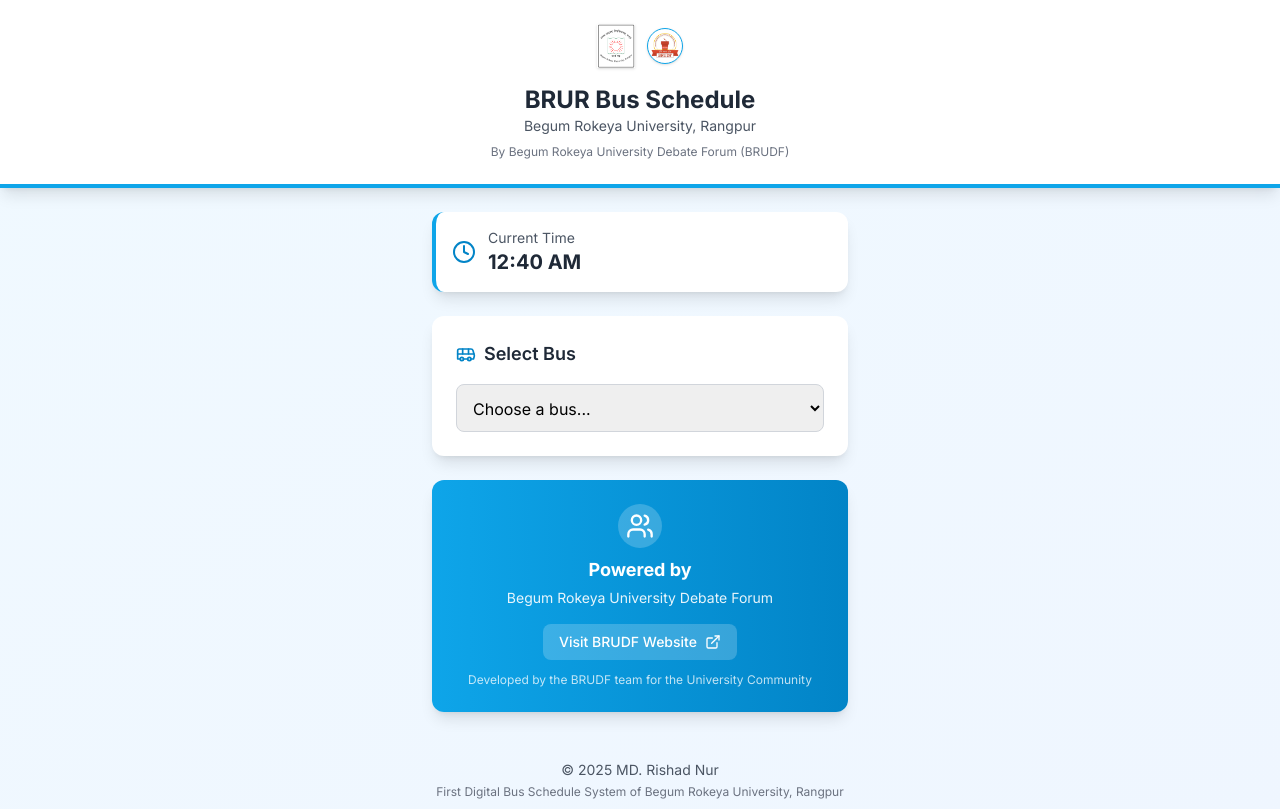
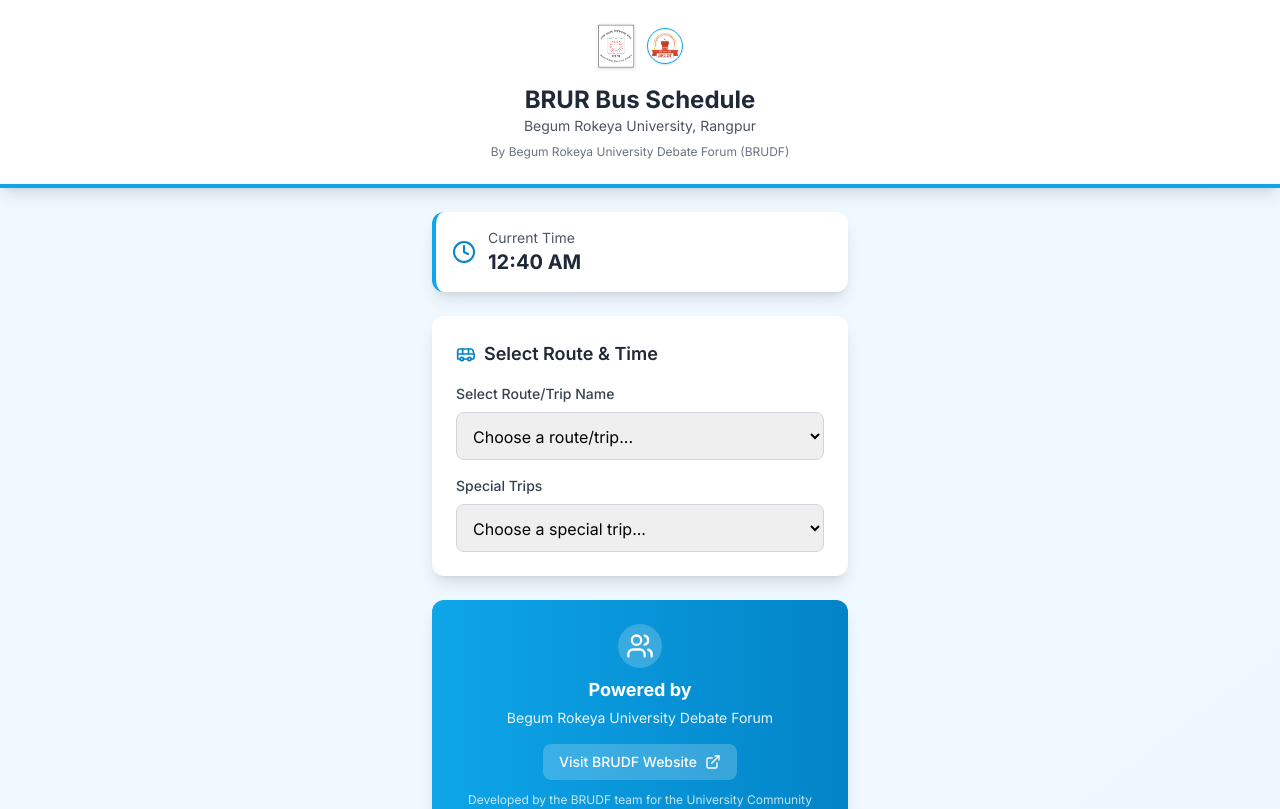
Before and after one commit to Rishad-007/BRUR-Bus-App, a React (Vite) app: page / in a window 1280 px wide. Shown: the top 809 px of the page. Built offline with nearby package versions, Linux system fonts and the light colour scheme.

Commit message:
final version 1.0

```diff
--- a/src/App.tsx
+++ b/src/App.tsx
@@ -47,8 +47,22 @@
 type BusSchedule = {
   id: string;
   name: string;
+  "Start Time": string;
   schedule: BusScheduleStop[];
 };
+
+// Helper to extract unique route/trip names from buses
+function getUniqueRouteNames(buses: BusSchedule[]) {
+  return Array.from(new Set(buses.map((bus) => bus.name)));
+}
+
+// Helper to check if a bus is a special trip
+function isSpecialTrip(bus: BusSchedule) {
+  return (
+    bus.name.toLowerCase().includes("library trip") ||
+    bus.name.toLowerCase().includes("saturday special trip")
+  );
+}
 
 interface SelectedBusInfo {
   bus: BusSchedule | null;
@@ -56,6 +70,8 @@
 }
 
 function App() {
+  const [selectedRoute, setSelectedRoute] = useState<string>("");
+  const [selectedTimeBusId, setSelectedTimeBusId] = useState<string>("");
   const [selectedBusInfo, setSelectedBusInfo] = useState<SelectedBusInfo>({
     bus: null,
     selectedStop: null,
@@ -63,28 +79,65 @@
   const [currentTime, setCurrentTime] = useState(new Date());
   const [isLoading, setIsLoading] = useState(false);
 
+  // Prepare route and special trip lists
+
+  const allBuses: BusSchedule[] = busSchedulesData.buses;
+  const specialTrips = allBuses.filter(isSpecialTrip);
+  const routeBuses = allBuses.filter((bus) => !isSpecialTrip(bus));
+  // Get unique route/trip names
+  const routeNames = getUniqueRouteNames(routeBuses);
+
+  // Get buses for selected route name
+  const busesForSelectedRoute = selectedRoute
+    ? routeBuses.filter((bus) => bus.name === selectedRoute)
+    : [];
+
   // Update current time every minute
   useEffect(() => {
     const timer = setInterval(() => {
       setCurrentTime(new Date());
     }, 60000); // Update every minute
-
-    // Also update immediately on mount
     setCurrentTime(new Date());
-
     return () => clearInterval(timer);
   }, []);
 
-  const handleBusChange = (busId: string) => {
+  // Handle route selection
+  const handleRouteChange = (routeName: string) => {
+    setSelectedRoute(routeName);
+    setSelectedTimeBusId("");
+    setSelectedBusInfo({ bus: null, selectedStop: null });
+  };
+
+  // Handle time selection for route
+  const handleTimeChange = (busId: string) => {
     setIsLoading(true);
     try {
-      const bus = busSchedulesData.buses.find((b: any) => b.id === busId);
+      const bus = allBuses.find((b) => b.id === busId);
+      setSelectedTimeBusId(busId);
       setSelectedBusInfo({
         bus: bus || null,
         selectedStop: null,
       });
     } catch (error) {
       console.error("Error selecting bus:", error);
+    } finally {
+      setIsLoading(false);
+    }
+  };
+
+  // Handle special trip selection
+  const handleSpecialTripChange = (busId: string) => {
+    setIsLoading(true);
+    try {
+      const bus = specialTrips.find((b) => b.id === busId);
+      setSelectedRoute("");
+      setSelectedTimeBusId(busId);
+      setSelectedBusInfo({
+        bus: bus || null,
+        selectedStop: null,
+      });
+    } catch (error) {
+      console.error("Error selecting special trip:", error);
     } finally {
       setIsLoading(false);
     }
@@ -159,24 +212,77 @@
           </div>
         </div>
 
-        {/* Bus Selection */}
+        {/* Bus Selection (Two-step: Route then Time) */}
         <div className="bg-white rounded-xl shadow-lg p-6">
           <h2 className="text-lg font-semibold text-gray-800 mb-4 flex items-center">
             <BusIcon className="w-5 h-5 mr-2 text-university-600" />
-            Select Bus
+            Select Route & Time
             {isLoading && (
               <div className="ml-2 w-4 h-4 border-2 border-university-500 border-t-transparent rounded-full animate-spin"></div>
             )}
           </h2>
+
+          {/* Route selection */}
+          <label className="block mb-2 text-sm font-medium text-gray-700">
+            Select Route/Trip Name
+          </label>
           <select
-            value={selectedBusInfo.bus?.id || ""}
-            onChange={(e) => handleBusChange(e.target.value)}
+            value={selectedRoute}
+            onChange={(e) => handleRouteChange(e.target.value)}
             disabled={isLoading}
-            aria-label="Select a bus route"
+            aria-label="Select a route name"
+            className="w-full p-3 mb-4 border border-gray-300 rounded-lg focus:ring-2 focus:ring-university-500 focus:border-transparent disabled:opacity-50 disabled:cursor-not-allowed"
+          >
+            <option value="">Choose a route/trip...</option>
+            {routeNames.map((route) => (
+              <option key={route} value={route}>
+                {route}
+              </option>
+            ))}
+          </select>
+
+          {/* Time selection for selected route */}
+          {selectedRoute && (
+            <>
+              <label className="block mb-2 text-sm font-medium text-gray-700">
+                Select Start Time
+              </label>
+              <select
+                value={selectedTimeBusId}
+                onChange={(e) => handleTimeChange(e.target.value)}
+                disabled={isLoading}
+                aria-label="Select a time for the route"
+                className="w-full p-3 mb-4 border border-gray-300 rounded-lg focus:ring-2 focus:ring-university-500 focus:border-transparent disabled:opacity-50 disabled:cursor-not-allowed"
+              >
+                <option value="">Choose a time...</option>
+                {busesForSelectedRoute.map((bus) => (
+                  <option key={bus.id} value={bus.id}>
+                    {bus["Start Time"] || "Unknown"}
+                  </option>
+                ))}
+              </select>
+            </>
+          )}
+
+          {/* Special Trips */}
+          <label className="block mb-2 text-sm font-medium text-gray-700">
+            Special Trips
+          </label>
+          <select
+            value={
+              selectedRoute === "" &&
+              selectedTimeBusId &&
+              specialTrips.some((b) => b.id === selectedTimeBusId)
+                ? selectedTimeBusId
+                : ""
+            }
+            onChange={(e) => handleSpecialTripChange(e.target.value)}
+            disabled={isLoading}
+            aria-label="Select a special trip"
             className="w-full p-3 border border-gray-300 rounded-lg focus:ring-2 focus:ring-university-500 focus:border-transparent disabled:opacity-50 disabled:cursor-not-allowed"
           >
-            <option value="">Choose a bus...</option>
-            {busSchedulesData.buses.map((bus: any) => (
+            <option value="">Choose a special trip...</option>
+            {specialTrips.map((bus) => (
               <option key={bus.id} value={bus.id}>
                 {bus.name}
               </option>
--- a/src/data/busSchedules.json
+++ b/src/data/busSchedules.json
@@ -2,7 +2,8 @@
   "buses": [
     {
       "id": "route4-8-10am",
-      "name": "Route 4 (Campus-DC_Mor-Campus) - 8:10pm",
+      "name": "Route 4 (Campus-DC_Mor-Campus)",
+      "Start Time": "8:10am",
       "schedule": [
         { "Time": "8:10", "Stopage": "University Campus" },
         { "Time": "8:14", "Stopage": "Modern Mor" },
@@ -24,7 +25,8 @@
     },
     {
       "id": "route4-9-10am",
-      "name": "Route 4 (Campus-DC_Mor-Campus) - 9:10am",
+      "name": "Route 4 (Campus-DC_Mor-Campus)",
+      "Start Time": "9:10am",
       "schedule": [
         { "Time": "9:10", "Stopage": "University Campus" },
         { "Time": "9:14", "Stopage": "Modern Mor" },
@@ -46,7 +48,8 @@
     },
     {
       "id": "route4-11-10am",
-      "name": "Route 4 (Campus-DC_Mor-Campus) - 11:10am",
+      "name": "Route 4 (Campus-DC_Mor-Campus)",
+      "Start Time": "11:10am",
       "schedule": [
         { "Time": "11:10", "Stopage": "University Campus" },
         { "Time": "11:14", "Stopage": "Modern Mor" },
@@ -68,7 +71,8 @@
     },
     {
       "id": "route4-1-30pm",
-      "name": "Route 4 (Campus-DC_Mor-Campus) - 1:30pm",
+      "name": "Route 4 (Campus-DC_Mor-Campus)",
+      "Start Time": "1:30pm",
       "schedule": [
         { "Time": "13:30", "Stopage": "University Campus" },
         { "Time": "13:34", "Stopage": "Modern Mor" },
@@ -90,7 +94,8 @@
     },
     {
       "id": "route4-3-30pm",
-      "name": "Route 4 (Campus-DC_Mor-Campus) - 3:30pm",
+      "name": "Route 4 (Campus-DC_Mor-Campus)",
+      "Start Time": "3:30pm",
       "schedule": [
         { "Time": "15:30", "Stopage": "University Campus" },
         { "Time": "15:34", "Stopage": "Modern Mor" },
@@ -112,7 +117,8 @@
     },
     {
       "id": "route4-5-10pm",
-      "name": "Route 4 (Campus-DC_Mor-Campus) - 5:10pm",
+      "name": "Route 4 (Campus-DC_Mor-Campus)",
+      "Start Time": "5:10pm",
       "schedule": [
         { "Time": "17:10", "Stopage": "University Campus" },
         { "Time": "17:14", "Stopage": "Modern Mor" },
@@ -135,7 +141,8 @@
 
     {
       "id": "Library_trip",
-      "name": "Library Trip 7:10pm",
+      "name": "Library Trip",
+      "Start Time": "7:10pm",
       "schedule": [
         { "Time": "19:10", "Stopage": "University Campus" },
         { "Time": "19:14", "Stopage": "Modern Mor" },
@@ -158,7 +165,8 @@
 
     {
       "id": "route3-5-10pm",
-      "name": "Route 3 (Campus-Bodorgonj-Campus) - 5:10pm",
+      "name": "Route 3 (Campus-Bodorgonj-Campus)",
+      "Start Time": "5:10pm",
       "schedule": [
         { "Time": "17:10", "Stopage": "University Campus" },
         { "Time": "17:10", "Stopage": "Lalbag" },
@@ -198,7 +206,8 @@
     },
     {
       "id": "route3-8-10am",
-      "name": "Route 3 (Campus-Bodorgonj-Campus) - 8:10am",
+      "name": "Route 3 (Campus-Bodorgonj-Campus)",
+      "Start Time": "8:10am",
       "schedule": [
         { "Time": "8:10", "Stopage": "University Campus" },
         { "Time": "8:13", "Stopage": "Modern Mor" },
@@ -238,7 +247,8 @@
     },
     {
       "id": "route2-8-10am",
-      "name": "Route 2 (Campus-Sathmatha-Campus) - 8:10am",
+      "name": "Route 2 (Campus-Sathmatha-Campus)",
+      "Start Time": "8:10am",
       "schedule": [
         { "Time": "8:10", "Stopage": "University Campus" },
         { "Time": "8:16", "Stopage": "Golakata" },
@@ -260,7 +270,8 @@
     },
     {
       "id": "route2-9-10am",
-      "name": "Route 2 (Campus-Sathmatha-Campus) - 9:10am",
+      "name": "Route 2 (Campus-Sathmatha-Campus)",
+      "Start Time": "9:10am",
       "schedule": [
         { "Time": "9:10", "Stopage": "University Campus" },
         { "Time": "9:16", "Stopage": "Golakata" },
@@ -282,7 +293,8 @@
     },
     {
       "id": "route2-11-10am",
-      "name": "Route 2 (Campus-Sathmatha-Campus) - 11:10am",
+      "name": "Route 2 (Campus-Sathmatha-Campus)",
+      "Start Time": "11:10am",
       "schedule": [
         { "Time": "11:10", "Stopage": "University Campus" },
         { "Time": "11:16", "Stopage": "Golakata" },
@@ -304,7 +316,8 @@
     },
     {
       "id": "route2-1-30pm",
-      "name": "Route 2 (Campus-Sathmatha-Campus) - 1:30pm",
+      "name": "Route 2 (Campus-Sathmatha-Campus)",
+      "Start Time": "1:30pm",
       "schedule": [
         { "Time": "13:30", "Stopage": "University Campus" },
         { "Time": "13:36", "Stopage": "Golakata" },
@@ -326,7 +339,8 @@
     },
     {
       "id": "route2-3-30pm",
-      "name": "Route 2 (Campus-Sathmatha-Campus) - 3:30pm",
+      "name": "Route 2 (Campus-Sathmatha-Campus)",
+      "Start Time": "3:30pm",
       "schedule": [
         { "Time": "15:30", "Stopage": "University Campus" },
         { "Time": "15:36", "Stopage": "Golakata" },
@@ -348,7 +362,8 @@
     },
     {
       "id": "route2-5-10pm",
-      "name": "Route 2 (Campus-Sathmatha-Campus) - 5:10pm",
+      "name": "Route 2 (Campus-Sathmatha-Campus)",
+      "Start Time": "5:10pm",
       "schedule": [
         { "Time": "17:10", "Stopage": "University Campus" },
         { "Time": "17:16", "Stopage": "Golakata" },
@@ -370,7 +385,8 @@
     },
     {
       "id": "route5-3-30pm",
-      "name": "Route 5 (Campus_Taragonj_Camous) - 3:30pm",
+      "name": "Route 5 (Campus_Taragonj_Camous)",
+      "Start Time": "3:30pm",
       "schedule": [
         { "Time": "15:30", "Stopage": "Campus" },
         { "Time": "15:40", "Stopage": "Bus Terminal" },
@@ -395,7 +411,8 @@
     },
     {
       "id": "route5-5-10pm",
-      "name": "Route 5 (Campus_Taragonj_Camous) - 5:10pm",
+      "name": "Route 5 (Campus_Taragonj_Camous)",
+      "Start Time": "5:10pm",
       "schedule": [
         { "Time": "17:10", "Stopage": "Campus" },
         { "Time": "17:20", "Stopage": "Bus Terminal" },
@@ -429,7 +446,8 @@
     },
     {
       "id": "route5-8-10am",
-      "name": "Route 5 (Campus_Taragonj_Camous) - 8:10am",
+      "name": "Route 5 (Campus_Taragonj_Camous)",
+      "Start Time": "8:10am",
       "schedule": [
         { "Time": "8:10", "Stopage": "Campus" },
         { "Time": "8:20", "Stopage": "Bus Terminal" },
@@ -463,7 +481,8 @@
     },
     {
       "id": "route6-11-10am",
-      "name": "Route 6 (Campus_Pirganj_Campus) - 11:10am",
+      "name": "Route 6 (Campus_Pirganj_Campus)",
+      "Start Time": "11:10am",
       "schedule": [
         { "Time": "11:00", "Stopage": "Campus" },
         { "Time": "11:05", "Stopage": "Payrabond" },
@@ -483,7 +502,8 @@
     },
     {
       "id": "route6-5-10pm",
-      "name": "Route 6 (Campus_Pirganj_Campus) - 5:10pm",
+      "name": "Route 6 (Campus_Pirganj_Campus)",
+      "Start Time": "5:10pm",
       "schedule": [
         { "Time": "17:10", "Stopage": "Campus" },
         { "Time": "17:15", "Stopage": "Payrabond" },
@@ -515,7 +535,8 @@
     },
     {
       "id": "route6-8-10am",
-      "name": "Route 6 (Campus_Pirganj_Campus) - 8:10am",
+      "name": "Route 6 (Campus_Pirganj_Campus)",
+      "Start Time": "8:10am",
       "schedule": [
         { "Time": "8:10", "Stopage": "Campus" },
         { "Time": "8:15", "Stopage": "Payrabond" },
@@ -547,7 +568,8 @@
     },
     {
       "id": "route7-1-30pm",
-      "name": "Route 7 (Campus_Prgacha_Campus) - 13:30",
+      "name": "Route 7 (Campus_Prgacha_Campus)",
+      "Start Time": "1:30pm",
       "schedule": [
         { "Time": "13:30", "Stopage": "Campus" },
         { "Time": "13:40", "Stopage": "Mahiganj bazar" },
@@ -562,7 +584,8 @@
     },
     {
       "id": "route7-5-10pm",
-      "name": "Route 7 (Campus_Prgacha_Campus) - 5:10pm",
+      "name": "Route 7 (Campus_Prgacha_Campus)",
+      "Start Time": "5:10pm",
       "schedule": [
         { "Time": "17:10", "Stopage": "Campus" },
         { "Time": "17:20", "Stopage": "Mahiganj bazar" },
@@ -579,7 +602,8 @@
     },
     {
       "id": "route7-8-10am",
-      "name": "Route 7 (Campus_Prgacha_Campus) - 8:10am",
+      "name": "Route 7 (Campus_Prgacha_Campus)",
+      "Start Time": "8:10am",
       "schedule": [
         { "Time": "08:10", "Stopage": "Campus" },
         { "Time": "08:20", "Stopage": "Mahiganj bazar" },
@@ -597,7 +621,8 @@
     },
     {
       "id": "route8-1-30pm",
-      "name": "Route 8 (BRTC_ Campus_Kaunia_campus) - 1:30pm",
+      "name": "Route 8 (BRTC_ Campus_Kaunia_campus)",
+      "Start Time": "1:30pm",
       "schedule": [
         { "Time": "13:30", "Stopage": "Capus" },
         { "Time": "13:35", "Stopage": "Sathmatha" },
@@ -617,7 +642,8 @@
     },
     {
       "id": "route8-5-10pm",
-      "name": "Route 8 (BRTC_ Campus_Kaunia_campus) - 5:10pm",
+      "name": "Route 8 (BRTC_ Campus_Kaunia_campus)",
+      "Start Time": "5:10pm",
       "schedule": [
         { "Time": "17:10", "Stopage": "Capus" },
         { "Time": "17:15", "Stopage": "Sathmatha" },
@@ -637,7 +663,8 @@
     },
     {
       "id": "route8-8-30am",
-      "name": "Route 8 (BRTC_ Campus_Kaunia_campus) - 8:30am",
+      "name": "Route 8 (BRTC_ Campus_Kaunia_campus)",
+      "Start Time": "8:30am",
       "schedule": [
         { "Time": "08:40", "Stopage": "Capus" },
         { "Time": "08:45", "Stopage": "Sathmatha" },
@@ -657,7 +684,8 @@
     },
     {
       "id": "route9-3-30pm",
-      "name": "Route 9 (Campus_gangacara_campus) - 3:30pm",
+      "name": "Route 9 (Campus_gangacara_campus)",
+      "Start Time": "3:30pm",
       "schedule": [
         { "Time": "15:30", "Stopage": "Campus" },
         { "Time": "15:50", "Stopage": "Bangladesh bank Mor" },
@@ -673,7 +701,8 @@
     },
     {
       "id": "route9-5-10pm",
-      "name": "Route 9 (Campus_gangacara_campus) - 5:10pm",
+      "name": "Route 9 (Campus_gangacara_campus)",
+      "Start Time": "5:10pm",
       "schedule": [
         { "Time": "17:10", "Stopage": "Campus" },
         { "Time": "17:30", "Stopage": "Bangladesh bank Mor" },
@@ -695,7 +724,8 @@
     },
     {
       "id": "route9-8-10am",
-      "name": "Route 9 (Campus_gangacara_campus) - 8:10am",
+      "name": "Route 9 (Campus_gangacara_campus)",
+      "Start Time": "8:10am",
       "schedule": [
         { "Time": "8:10", "Stopage": "Campus" },
         { "Time": "8:30", "Stopage": "Bangladesh bank Mor" },
@@ -718,7 +748,8 @@
     },
     {
       "id": "Saturday-Special-Trip-3-30pm",
-      "name": "Saturday Special Trip (Campus-DC_Mor-Campus) - 3:30pm",
+      "name": "Saturday Special Trip (Campus-DC_Mor-Campus)",
+      "Start Time": "3:30pm",
       "schedule": [
         { "Time": "15:30", "Stopage": "University Campus" },
         { "Time": "15:34", "Stopage": "Modern Mor" },
@@ -740,7 +771,8 @@
     },
     {
       "id": "Saturday-Special-Trip-5-30pm",
-      "name": "Saturday Special Trip (Campus-DC_Mor-Campus) - 5:30pm",
+      "name": "Saturday Special Trip (Campus-DC_Mor-Campus)",
+      "Start Time": "5:30pm",
       "schedule": [
         { "Time": "17:30", "Stopage": "University Campus" },
         { "Time": "17:34", "Stopage": "Modern Mor" },
```
